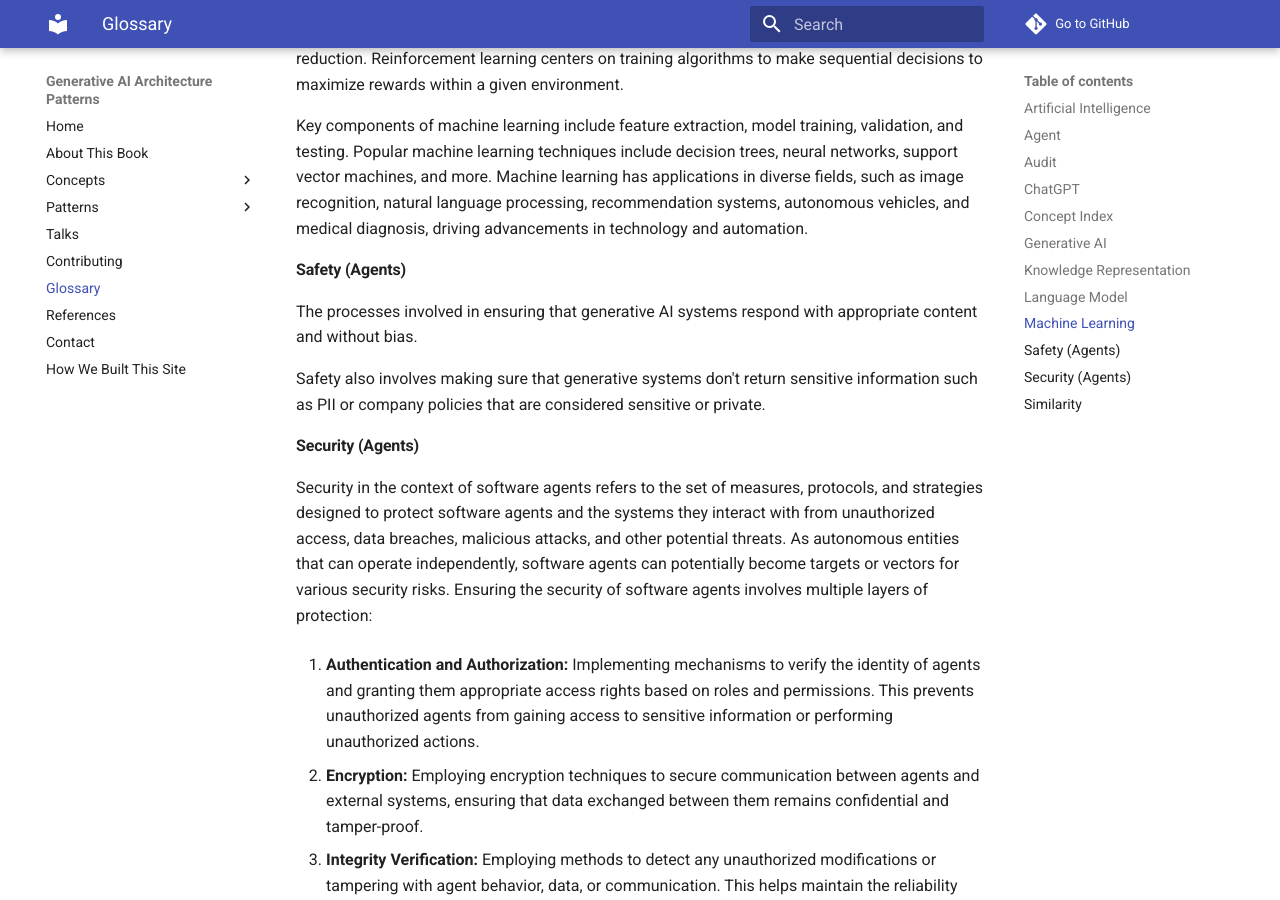
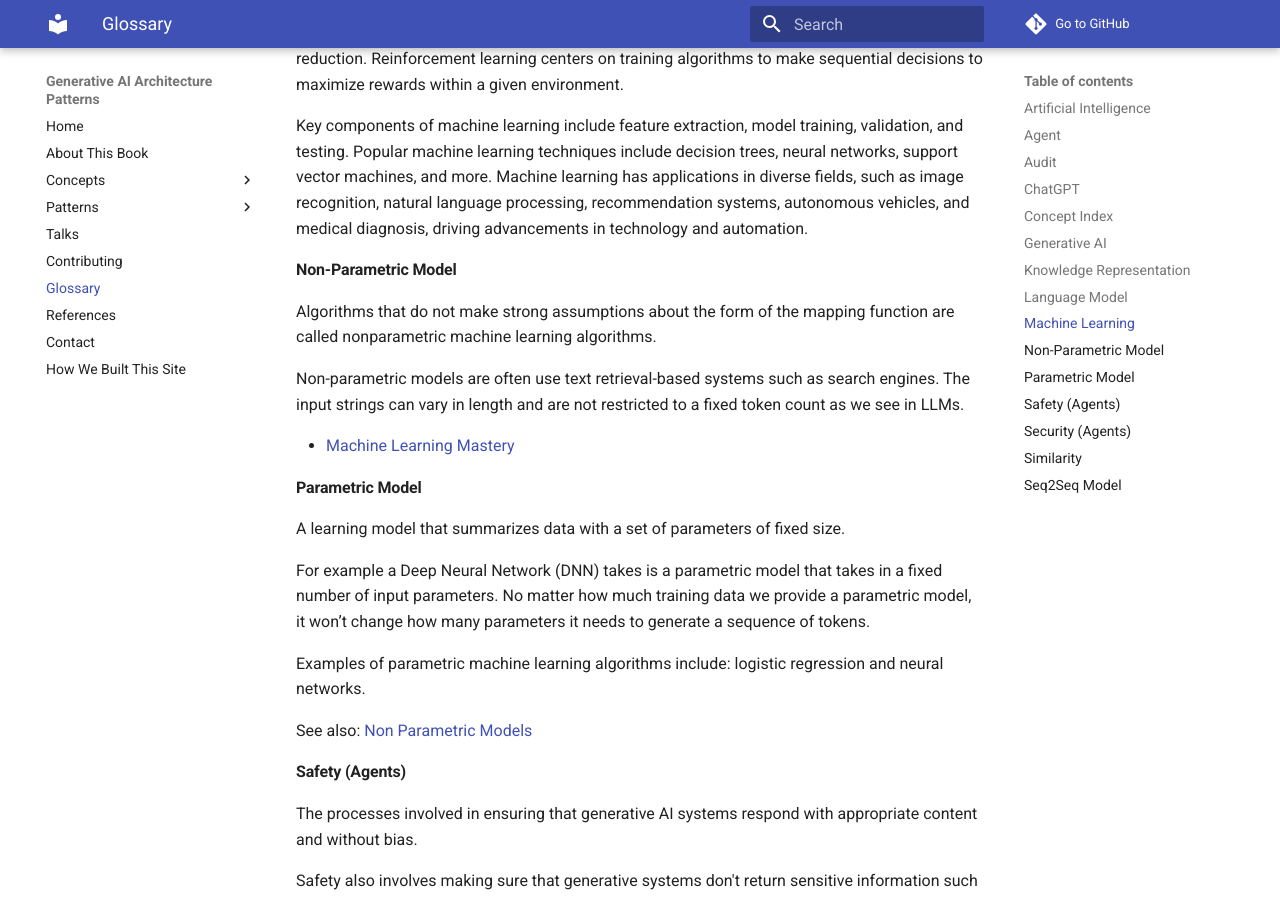
Before and after one commit to dmccreary/genai-arch-patterns, an MkDocs documentation site: the page built from docs/glossary.md, in a window 1280 px wide and 900 px high, scrolled down 2354 px. Built offline with MkDocs 1.6.1 and Material for MkDocs 9.7.7, drawn with Linux system fonts in a browser that asks for light colours; comment, search, counter and statistics services are not loaded; some of the changed text lies outside the part shown.

Commit message:
updating content

```diff
--- a/docs/glossary.md
+++ b/docs/glossary.md
@@ -65,6 +65,25 @@ In supervised learning, algorithms learn from labeled examples, making predictio
 
 Key components of machine learning include feature extraction, model training, validation, and testing. Popular machine learning techniques include decision trees, neural networks, support vector machines, and more. Machine learning has applications in diverse fields, such as image recognition, natural language processing, recommendation systems, autonomous vehicles, and medical diagnosis, driving advancements in technology and automation.
 
+#### Non-Parametric Model
+
+Algorithms that do not make strong assumptions about the form of the mapping function are called nonparametric machine learning algorithms.
+
+Non-parametric models are often use text retrieval-based systems such as search engines.  The input strings can vary in length and are not
+restricted to a fixed token count as we see in LLMs.
+
+* [Machine Learning Mastery](https://machinelearningmastery.com/parametric-and-nonparametric-machine-learning-algorithms/)
+
+#### Parametric Model
+
+A learning model that summarizes data with a set of parameters of fixed size.
+
+For example a Deep Neural Network (DNN) takes is a parametric model that takes in a fixed number of input parameters.  No matter how much training data we provide a parametric model, it won’t change how many parameters it needs to generate a sequence of tokens.
+
+Examples of parametric machine learning algorithms include: logistic regression and neural networks.
+
+See also: [Non Parametric Models](./non-parametric-model)
+
 #### Safety (Agents)
 
 The processes involved in ensuring that generative AI systems respond with appropriate content and without bias.
@@ -93,5 +112,8 @@ Security in the context of software agents refers to the set of measures, protoc
 
 Security considerations for software agents are essential to maintain the integrity, availability, and confidentiality of data and systems while enabling the benefits of autonomous and intelligent agent-based systems.
 
+#### Similarity
 
-#### Similarity
+#### Seq2Seq Model
+
+Any machine learning model that takes in a sequence of tokens and also returns a sequence of tokens.
--- a/mkdocs.yml
+++ b/mkdocs.yml
@@ -11,6 +11,8 @@ nav:
      - Embeddings: concepts/embeddings.md
      - Concept Index: concepts/concept-index.md
      - Knowledge Graph: concepts/knowledge-graph.md
+     - Cosine Similarity: concepts/cosine-similarity.md
+     - Vector Database: concepts/vector-database.md
    - Patterns:
      - Introduction: patterns/index.md
      - Prompt Enrichment: patterns/prompt-enrichment.md
@@ -18,6 +20,7 @@ nav:
      - Agent: patterns/agents.md
      - Code Interpreter: patterns/code-interpreter.md
      - Knowledge Representation: patterns/knowledge-representation.md
+     - RAG: patterns/rag.md
      - Similarity: patterns/similarity.md
    - Talks: talks.md
    - Contributing: contributing.md
```
Also changed, not shown: docs/concepts/concept-index.md (+6 -0 lines), docs/patterns/rag.md (+1 -0 lines), 1 other file.
